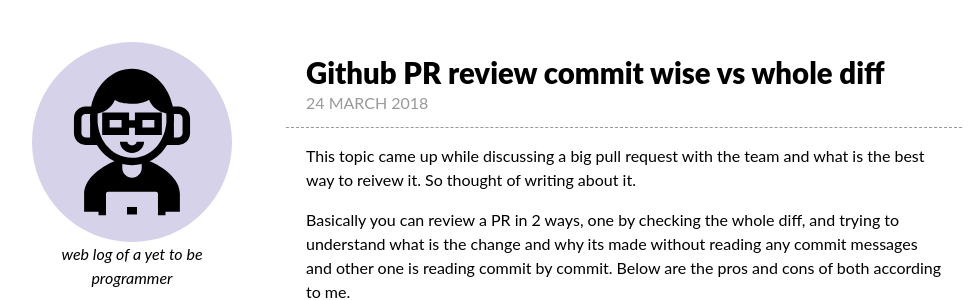
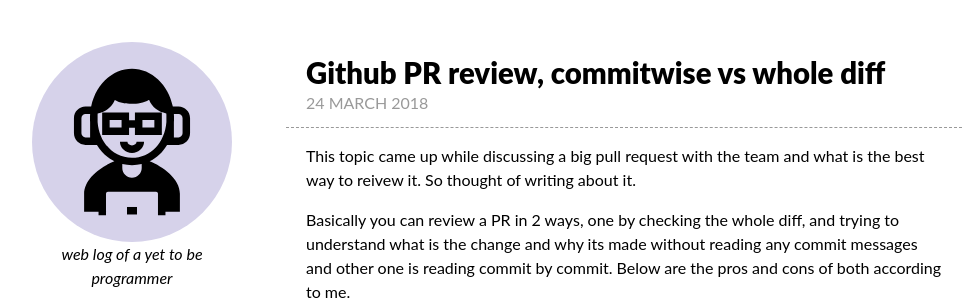
Before and after one commit to metapraveen/metapraveen.github.io, a Jekyll site: the page built from _posts/2018-03-24-pr-review-commit-wise-vs-whole-diff.md, in a window 1280 px wide. Shown: the top 300 px of the page, without its empty margins (148-1120 px from the left). Built offline with Jekyll 4.4.1, drawn with Linux system fonts in a browser that asks for light colours; comment, search, counter and statistics services are not loaded.

Commit message:
keeping the names consistent

```diff
--- a/_posts/2018-03-24-pr-review-commit-wise-vs-whole-diff.md
+++ b/_posts/2018-03-24-pr-review-commit-wise-vs-whole-diff.md
@@ -1,5 +1,5 @@
 ---
-title: 'Github PR review commit wise vs whole diff'
+title: 'Github PR review, commitwise vs whole diff'
 author: Praveen
 layout: post
 permalink: /pr-review-commitwise-vs-whole-diff/
```
Also changed, not shown: blog/index.md (+1 -1 lines).
